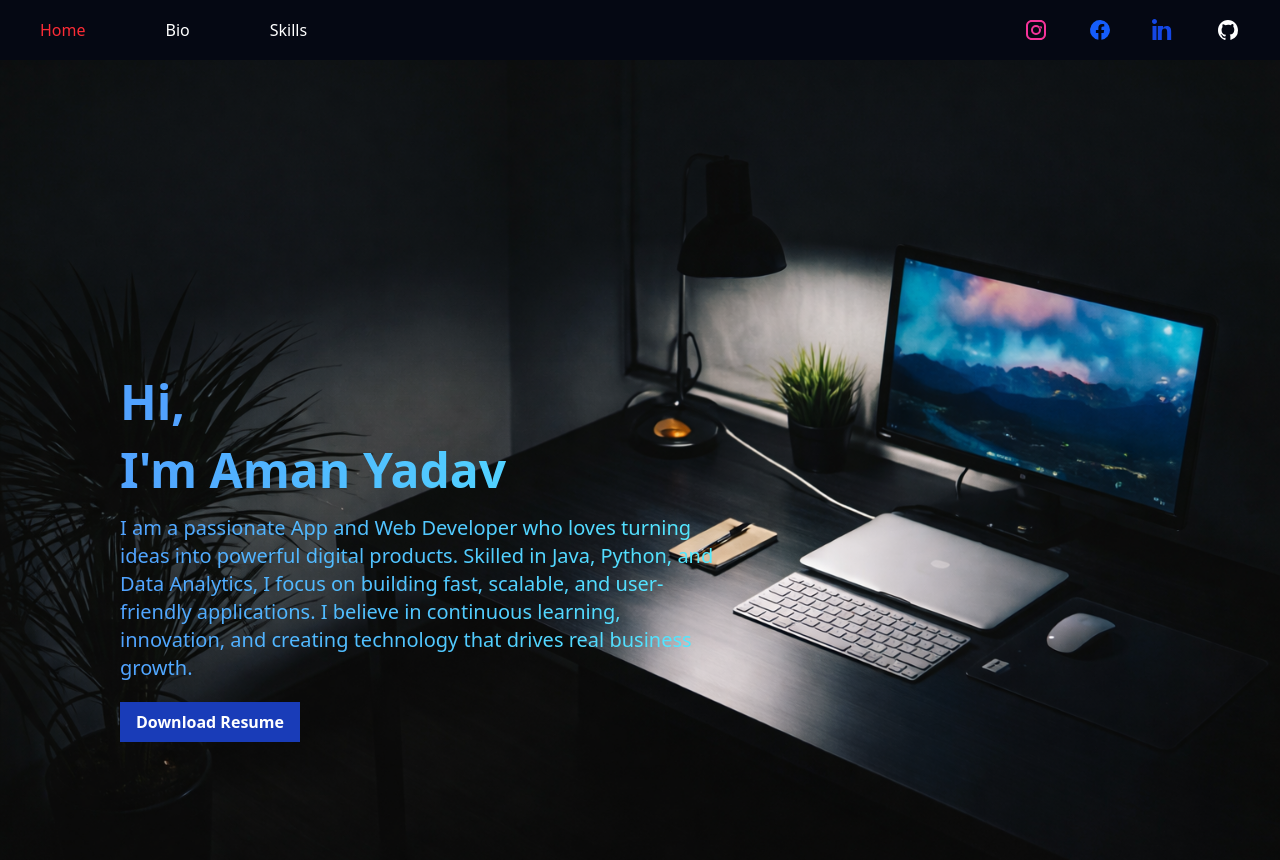
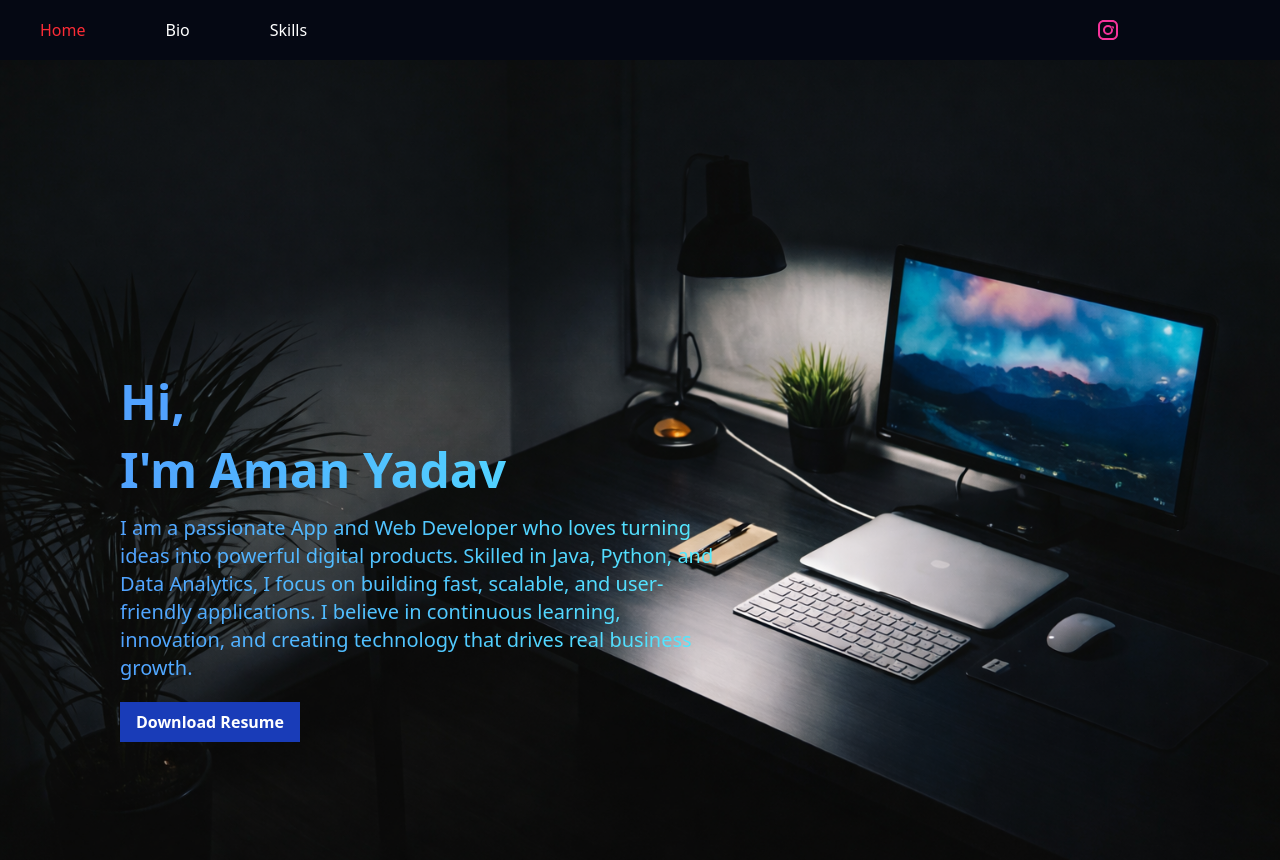
Before and after one commit to amanydv051204-hub/AmanProtofolio, a React (Vite) app: page /AmanProtofolio/bio in a window 1280 px wide. Built offline with nearby package versions, Linux system fonts and the light colour scheme.

Commit message:
Update Navbar.jsx

```diff
--- a/src/pages/Navbar.jsx
+++ b/src/pages/Navbar.jsx
@@ -45,28 +45,30 @@ function Navbar() {
           >
             Skills
           </Link>
+
           <div className='flex gap-2'>
-            <a href="https://www.instagram.com/aman_yadav0512?igsh=ZmJsM3h0Z2p3bGF2" target="_blank"><svg xmlns="http://www.w3.org/2000/svg"
-              viewBox="0 0 24 24" fill="currentColor" class="w-6 h-6 text-pink-500"><path d="M7.75 2C4.574 2 2 4.574 2 7.75v8.5C2 19.426 4.574 22 7.75 22h8.5C19.426 22 22 19.426 22 16.25v-8.5C22 4.574 19.426 2 16.25 2h-8.5zm0 2h8.5C18.56 4 20 5.44 20 7.75v8.5C20 18.56 18.56 20 16.25 20h-8.5C5.44 20 4 18.56 4 16.25v-8.5C4 5.44 5.44 4 7.75 4zm4.25 3a5 5 0 100 10 5 5 0 000-10zm0 2a3 3 0 110 6 3 3 0 010-6zm4.75-.75a1.25 1.25 0 110 2.5 1.25 1.25 0 010-2.5z" /></svg>
+            <a href="https://www.instagram.com/aman_yadav0512?igsh=ZmJsM3h0Z2p3bGF2" target="_blank">
+              <svg xmlns="http://www.w3.org/2000/svg"
+                viewBox="0 0 24 24" fill="currentColor" class="w-6 h-6 text-pink-500"><path d="M7.75 2C4.574 2 2 4.574 2 7.75v8.5C2 19.426 4.574 22 7.75 22h8.5C19.426 22 22 19.426 22 16.25v-8.5C22 4.574 19.426 2 16.25 2h-8.5zm0 2h8.5C18.56 4 20 5.44 20 7.75v8.5C20 18.56 18.56 20 16.25 20h-8.5C5.44 20 4 18.56 4 16.25v-8.5C4 5.44 5.44 4 7.75 4zm4.25 3a5 5 0 100 10 5 5 0 000-10zm0 2a3 3 0 110 6 3 3 0 010-6zm4.75-.75a1.25 1.25 0 110 2.5 1.25 1.25 0 010-2.5z" /></svg>
             </a>
             <p>instagram</p>
           </div>
 
           <div className='flex gap-2'>
-            <a href="#">
+            <a href="">
               <svg xmlns="http://www.w3.org/2000/svg" viewBox="0 0 24 24" fill="currentColor" class="w-6 h-6 text-blue-600"><path d="M22 12a10 10 0 10-11.63 9.87v-6.99H7.9V12h2.47V9.8c0-2.44 1.45-3.8 3.68-3.8 1.07 0 2.2.19 2.2.19v2.42h-1.24c-1.22 0-1.6.76-1.6 1.53V12h2.72l-.43 2.88h-2.29v6.99A10 10 0 0022 12z" /></svg>
             </a>
             <p>facebook</p>
           </div>
 
           <div className='flex gap-2'>
-            <a href="www.linkedin.com/in/aman-yadav-9a8471299"><svg xmlns="http://www.w3.org/2000/           svg" viewBox="02424" fill="currentColor" class="w-6 h-6 text-blue-700"><path d="M4.98 3.5C4.98 4.88 3.87 6 2.49 6S0 4.88  0 3.5 1.11 1 2.49 1s2.49 1.12 2.49 2.5zM.5 8h4v14h-4V8zm7 0h3.6v1.92h.05c.5-.95 1.72-1.95 3.54-1.95 3.78 0 4.48 2.49 4.48 5.73V22h-4v-7.5c0-1.79-.03-4.1-2.5-4.1-2.5 0-2.88 1.95-2.88 3.97V22h-4V8z" /></svg>
+            <a href="https://www.linkedin.com/in/aman-yadav-9a8471299"><svg xmlns="http://www.w3.org/2000/           svg" viewBox="02424" fill="currentColor" class="w-6 h-6 text-blue-700"><path d="M4.98 3.5C4.98 4.88 3.87 6 2.49 6S0 4.88  0 3.5 1.11 1 2.49 1s2.49 1.12 2.49 2.5zM.5 8h4v14h-4V8zm7 0h3.6v1.92h.05c.5-.95 1.72-1.95 3.54-1.95 3.78 0 4.48 2.49 4.48 5.73V22h-4v-7.5c0-1.79-.03-4.1-2.5-4.1-2.5 0-2.88 1.95-2.88 3.97V22h-4V8z" /></svg>
             </a>
             <p>linkedin</p>
           </div>
 
           <div className='flex gap-2'>
-            <a href="https://github.com/amanydv051204-hub"><svg xmlns="http://www.w3.org/2000/svg" viewBox="0 0 24       24" fill="currentColor" class="w-6 h-6 text-white"><path fill-rule="evenodd" clip-rule="evenodd"
+            <a href="https://github.com/amanydv051204-hub/"><svg xmlns="http://www.w3.org/2000/svg" viewBox="0 0 24       24" fill="currentColor" class="w-6 h-6 text-white"><path fill-rule="evenodd" clip-rule="evenodd"
               d="M12 2C6.48 2 2 6.58 2 12.26c0 4.53 2.87 8.37 6.84 9.73.5.1.68-.22.68-.49 0-.24-.01-.88-.01-1.73-2.78.62-3.37-1.36-3.37-1.36-.45-1.18-1.1-1.5-1.1-1.5-.9-.63.07-.62.07-.62 1 .07 1.52 1.05 1.52 1.05.88 1.55 2.31 1.1 2.87.84.09-.66.35-1.1.63-1.36-2.22-.26-4.56-1.14-4.56-5.07 0-1.12.39-2.03 1.03-2.75-.1-.26-.45-1.3.1-2.7 0 0 .84-.27 2.75 1.05A9.2 9.2 0 0112 6.84c.82.004 1.65.11 2.42.32 1.9-1.32 2.74-1.05 2.74-1.05.55 1.4.2 2.44.1 2.7.64.72 1.02 1.63 1.02 2.75 0 3.94-2.34 4.8-4.57 5.06.36.32.68.95.68 1.92 0 1.39-.01 2.5-.01 2.84 0 .27.18.6.69.49A10.27 10.27 0 0022 12.26C22 6.58 17.52 2 12 2z" /></svg>
             </a>
             <p>Github</p>
@@ -74,9 +76,6 @@ function Navbar() {
 
         </ul>
       )}
-
-
-
 
       <div className='hidden md:flex bg-[rgb(5,8,19)] pl-10 items-center h-15 justify-between w-35rem md:w-48rem lg:w-64rem'>
         <div className='flex gap-20 font-medium'>
@@ -86,20 +85,16 @@ function Navbar() {
         </div>
 
         <div className='flex gap-10 pr-10'>
-          <a href="https://www.instagram.com/aman_yadav0512?igsh=ZmJsM3h0Z2p3bGF2" target="_blank"><svg xmlns="http://www.w3.org/2000/svg"
-            viewBox="0 0 24 24" fill="currentColor" class="w-6 h-6 text-pink-500"><path d="M7.75 2C4.574 2 2 4.574 2 7.75v8.5C2 19.426 4.574 22 7.75 22h8.5C19.426 22 22 19.426 22 16.25v-8.5C22 4.574 19.426 2 16.25 2h-8.5zm0 2h8.5C18.56 4 20 5.44 20 7.75v8.5C20 18.56 18.56 20 16.25 20h-8.5C5.44 20 4 18.56 4 16.25v-8.5C4 5.44 5.44 4 7.75 4zm4.25 3a5 5 0 100 10 5 5 0 000-10zm0 2a3 3 0 110 6 3 3 0 010-6zm4.75-.75a1.25 1.25 0 110 2.5 1.25 1.25 0 010-2.5z" /></svg>
+          <a href="https://www.instagram.com/aman_yadav0512?igsh=ZmJsM3h0Z2p3bGF2" target="_blank">
+            <svg xmlns="http://www.w3.org/2000/svg"
+              viewBox="0 0 24 24" fill="currentColor" class="w-6 h-6 text-pink-500"><path d="M7.75 2C4.574 2 2 4.574 2 7.75v8.5C2 19.426 4.574 22 7.75 22h8.5C19.426 22 22 19.426 22 16.25v-8.5C22 4.574 19.426 2 16.25 2h-8.5zm0 2h8.5C18.56 4 20 5.44 20 7.75v8.5C20 18.56 18.56 20 16.25 20h-8.5C5.44 20 4 18.56 4 16.25v-8.5C4 5.44 5.44 4 7.75 4zm4.25 3a5 5 0 100 10 5 5 0 000-10zm0 2a3 3 0 110 6 3 3 0 010-6zm4.75-.75a1.25 1.25 0 110 2.5 1.25 1.25 0 010-2.5z" /></svg>
           </a>
 
-          <a href="#">
-            <svg xmlns="http://www.w3.org/2000/svg" viewBox="0 0 24 24" fill="currentColor" class="w-6 h-6 text-blue-600"><path d="M22 12a10 10 0 10-11.63 9.87v-6.99H7.9V12h2.47V9.8c0-2.44 1.45-3.8 3.68-3.8 1.07 0 2.2.19 2.2.19v2.42h-1.24c-1.22 0-1.6.76-1.6 1.53V12h2.72l-.43 2.88h-2.29v6.99A10 10 0 0022 12z" /></svg>
-          </a>
+          <a href=""></a>
 
-          <a href="www.linkedin.com/in/aman-yadav-9a8471299"><svg xmlns="http://www.w3.org/2000/           svg" viewBox="02424" fill="currentColor" class="w-6 h-6 text-blue-700"><path d="M4.98 3.5C4.98 4.88 3.87 6 2.49 6S0 4.88  0 3.5 1.11 1 2.49 1s2.49 1.12 2.49 2.5zM.5 8h4v14h-4V8zm7 0h3.6v1.92h.05c.5-.95 1.72-1.95 3.54-1.95 3.78 0 4.48 2.49 4.48 5.73V22h-4v-7.5c0-1.79-.03-4.1-2.5-4.1-2.5 0-2.88 1.95-2.88 3.97V22h-4V8z" /></svg>
-          </a>
+          <a href="https://www.linkedin.com/in/aman-yadav-9a8471299"></a>
 
-          <a href="https://github.com/amanydv051204-hub"><svg xmlns="http://www.w3.org/2000/svg" viewBox="0 0 24       24" fill="currentColor" class="w-6 h-6 text-white"><path fill-rule="evenodd" clip-rule="evenodd"
-            d="M12 2C6.48 2 2 6.58 2 12.26c0 4.53 2.87 8.37 6.84 9.73.5.1.68-.22.68-.49 0-.24-.01-.88-.01-1.73-2.78.62-3.37-1.36-3.37-1.36-.45-1.18-1.1-1.5-1.1-1.5-.9-.63.07-.62.07-.62 1 .07 1.52 1.05 1.52 1.05.88 1.55 2.31 1.1 2.87.84.09-.66.35-1.1.63-1.36-2.22-.26-4.56-1.14-4.56-5.07 0-1.12.39-2.03 1.03-2.75-.1-.26-.45-1.3.1-2.7 0 0 .84-.27 2.75 1.05A9.2 9.2 0 0112 6.84c.82.004 1.65.11 2.42.32 1.9-1.32 2.74-1.05 2.74-1.05.55 1.4.2 2.44.1 2.7.64.72 1.02 1.63 1.02 2.75 0 3.94-2.34 4.8-4.57 5.06.36.32.68.95.68 1.92 0 1.39-.01 2.5-.01 2.84 0 .27.18.6.69.49A10.27 10.27 0 0022 12.26C22 6.58 17.52 2 12 2z" /></svg>
-          </a>
+          <a href="https://github.com/amanydv051204-hub/"></a>
         </div>
       </div>
     </div>
```
